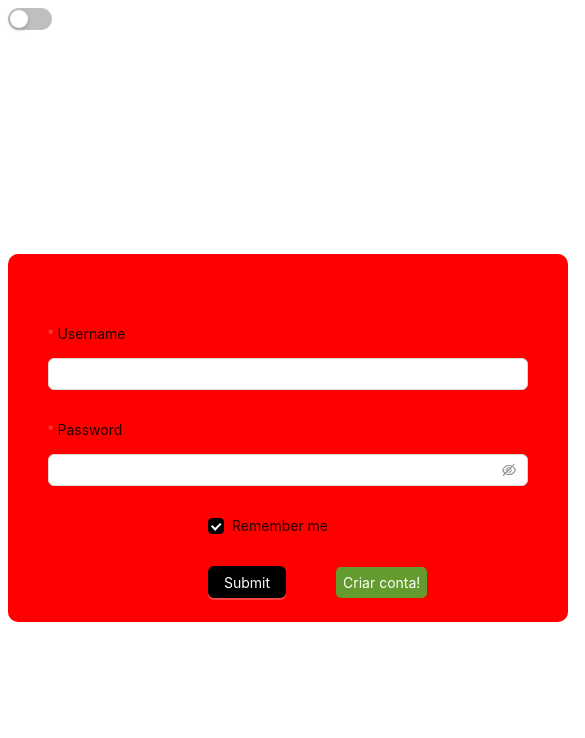
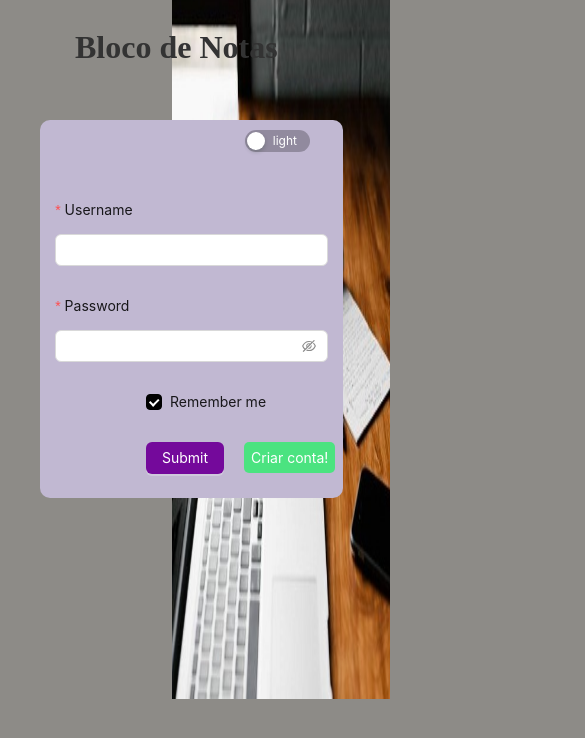
Before and after one commit to RaphaelPitol/projetoNotasTypescript, a React (Vite) app: page / in a window 390 px wide. Shown: the top 738 px of the page, 585 px wide, since content can reach past the window. Built offline with nearby package versions, Linux system fonts and the light colour scheme.

Commit message:
Realizando correções no CSS

```diff
--- a/src/App.tsx
+++ b/src/App.tsx
@@ -7,7 +7,7 @@ import { ConfigProvider } from "antd";
 import "./index.css";
 
 export function App() {
-  const { theme, toggleTheme } = useContext(ThemeContext);
+  const { theme } = useContext(ThemeContext);
 
   const lightTheme = {
     colorPrimary: "green",
@@ -18,12 +18,17 @@ export function App() {
   const darkTheme = {
     colorPrimary: "black",
     colorTextBase: "white",
-    colorBgContainer: "black",
+    colorBgContainer: "#190513",
   };
   return (
     <ConfigProvider
       theme={{
         token: theme === "light" ? lightTheme : darkTheme,
+        components:{
+          Button:{
+            colorPrimary: theme === "light" ? "#74099b" : "#274653"
+          }
+        }
       }}
     >
       <Login />
--- a/src/index.css
+++ b/src/index.css
@@ -1,14 +1,15 @@
 :root {
   /* Tema Light */
-  --primary-bg: #ffffff;
+  /* background-image: url("./assets/background.jpg");
+  background-repeat: no-repeat;
+  background-size: 100% 100%; */
+  --primary-bg: #8d8b87;
   --primary-text: #333333;
 }
 
 [data-theme="dark"] {
   /* Tema Dark */
-  /* background-image: url("./assets/background.jpg");
-     background-repeat: no-repeat;
-     background-size: 100% 100%; */
+
   --primary-bg: #333333;
   --primary-text: #ffffff;
 }
--- a/src/pages/Login/index.tsx
+++ b/src/pages/Login/index.tsx
@@ -35,8 +35,8 @@ export function Login() {
   const { theme, toggleTheme } = useContext(ThemeContext);
 
   return (
-    <div>
-      <Switch onClick={toggleTheme}></Switch>
+    <div className="main">
+      <h1>Bloco de Notas</h1>
         <Form
           className="form"
           name="basic"
@@ -46,10 +46,16 @@ export function Login() {
           onFinish={onFinish}
           onFinishFailed={onFinishFailed}
           style={{
-          backgroundColor: theme === "light" ? "#f00" : "#ff0",
+            backgroundColor: theme === "light" ? "#c1b8d2" : "#5b5b56",
           }}
           autoComplete="off"
         >
+          <Switch onClick={toggleTheme}
+          className="switch"
+          checkedChildren="darck"
+          unCheckedChildren= "light"
+          ></Switch>
+
           <div className="inputs">
             <Form.Item
               label="Username"
@@ -86,7 +92,6 @@ export function Login() {
             </Form.Item>
           </div>
         </Form>
-      {/* </ConfigProvider> */}
     </div>
   );
 }
--- a/src/pages/Login/styles.css
+++ b/src/pages/Login/styles.css
@@ -1,21 +1,21 @@
-/* body{
-          background: rgb(86, 83, 83);
+body{
      background-image: url("../../assets/background.jpg");
      background-repeat: no-repeat;
-          background-size: 100% 100%;
-} */
+     background-size: 56% 160%;
+     background-position: 100%;
+ }
+
  .form{
      border:none;
-     margin: 14rem auto;
+     margin: 4rem;
      border-radius: 10px;
      display: flex;
      align-items: center;
      flex-direction: column;
      width: 35rem;
-     background-color: rgba(81, 85, 83, 0.9);
+     /* background: linear-gradient(#e66465, #9198e5); */
+ }
 
-
-}
  .inputs{
      margin-top: 4rem;
      width: 30rem;
@@ -34,3 +34,59 @@ a{
      width: 100%;
      height: 100%;
  }
+
+ .switch{
+     margin: 10px;
+     margin-left: 80%;
+ }
+
+ .main{
+     display: flex;
+     flex-direction: column;
+     width: 50%;
+ }
+
+ h1{
+     text-align: center;
+     font-size: 3.5rem;
+ }
+
+ /* Media query for devices with max width of 768px (typically tablets) */
+ @media (max-width: 768px) {
+     .form {
+         width: 90%;
+         margin: 2rem;
+     }
+
+     .inputs {
+         margin-top: 2rem;
+         width: 90%;
+     }
+
+     .main {
+         width: 90%;
+     }
+
+     h1 {
+         font-size: 2.5rem;
+     }
+
+     .switch {
+         margin-left: 70%;
+     }
+ }
+
+ /* Media query for devices with max width of 480px (typically mobile phones) */
+ @media (max-width: 480px) {
+     h1 {
+         font-size: 2rem;
+     }
+
+     .switch {
+         margin-left: 60%;
+     }
+
+     a {
+         margin-left: 20px;
+     }
+ }
```
Lines whose indentation alone changed are shown as unchanged.
